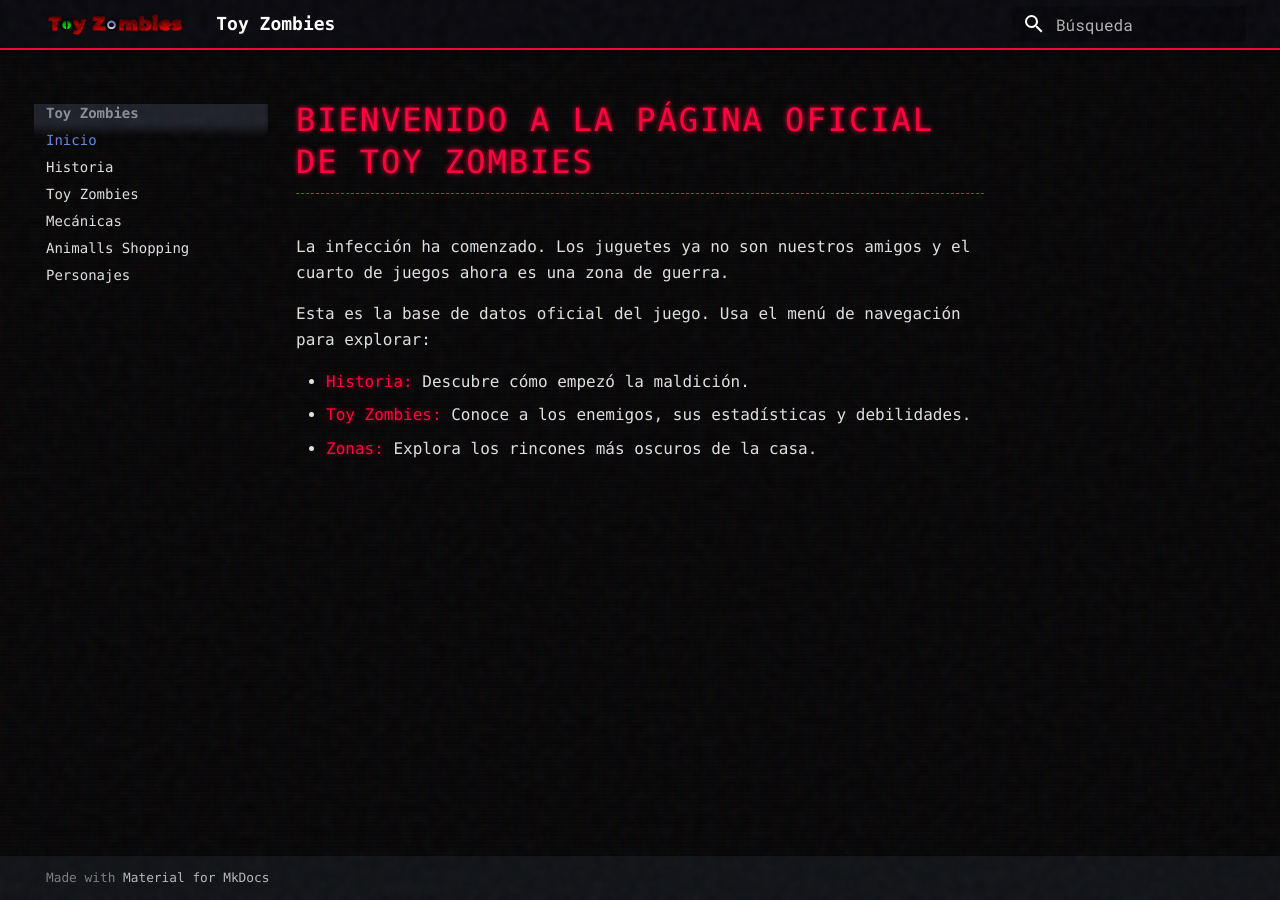
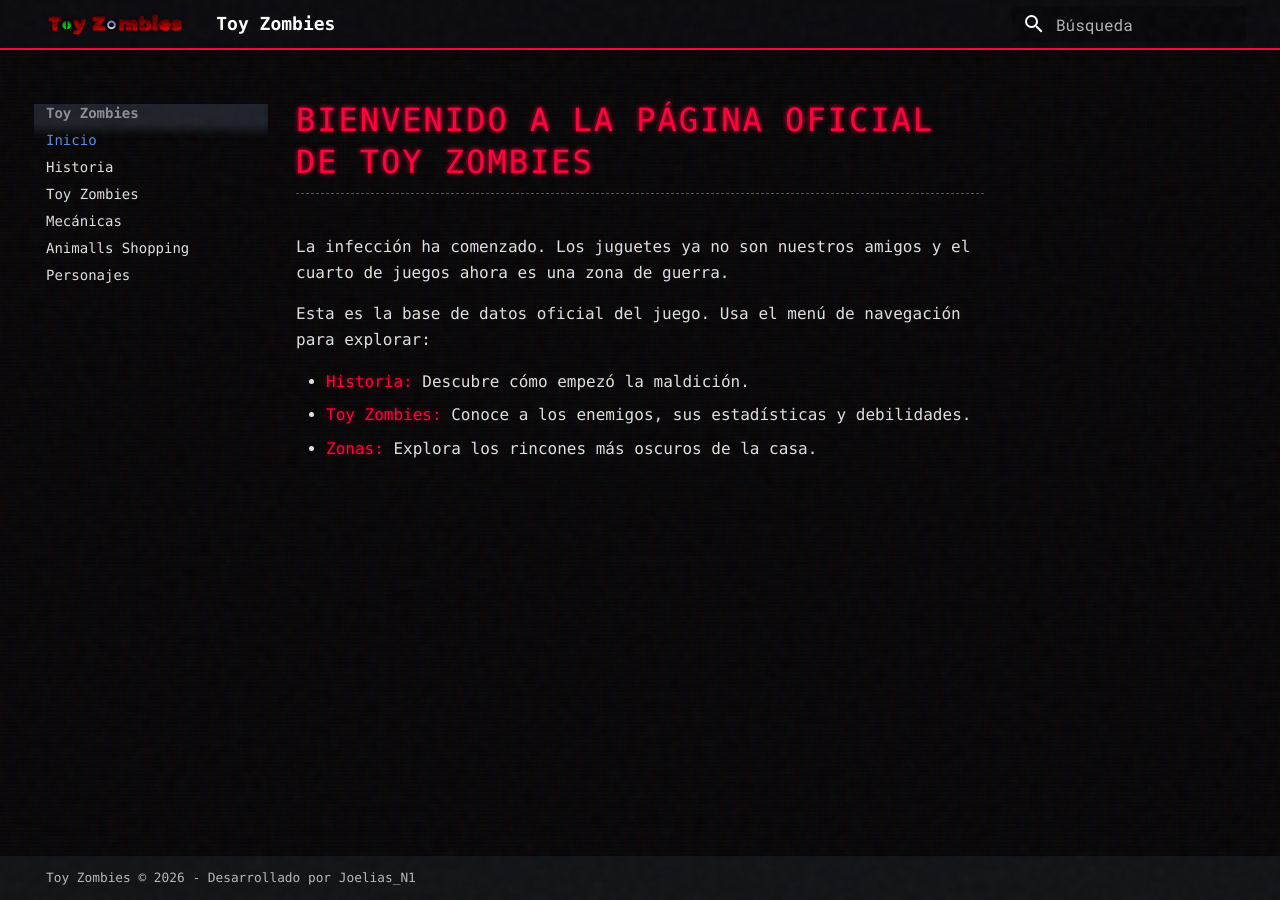
Before and after one commit to Hec-Thor-Tech/toy-zombies, an MkDocs documentation site: the page built from docs/index.md, in a window 1280 px wide. Built offline with MkDocs 1.6.1 and Material for MkDocs 9.7.7, drawn with Linux system fonts in a browser that asks for light colours.

Commit message:
Actualizacion de la wiki

```diff
--- a/mkdocs.yml
+++ b/mkdocs.yml
@@ -3,6 +3,7 @@
 
 theme:
   name: material
+  custom_dir: overrides
   language: es
   logo: img/logo.webp
   favicon: img/icono.webp
--- /dev/null
+++ b/overrides/partials/copyright.html
@@ -0,0 +1,5 @@
+<div class="md-copyright">
+  <div class="md-copyright__highlight">
+    Toy Zombies © 2026 - Desarrollado por Joelias_N1
+  </div>
+</div>
```
Also changed, not shown: site/404.html, site/bestiario/index.html, site/index.html, site/lore/index.html, site/mapas/index.html, site/mecanicas/index.html, site/personajes/index.html.
